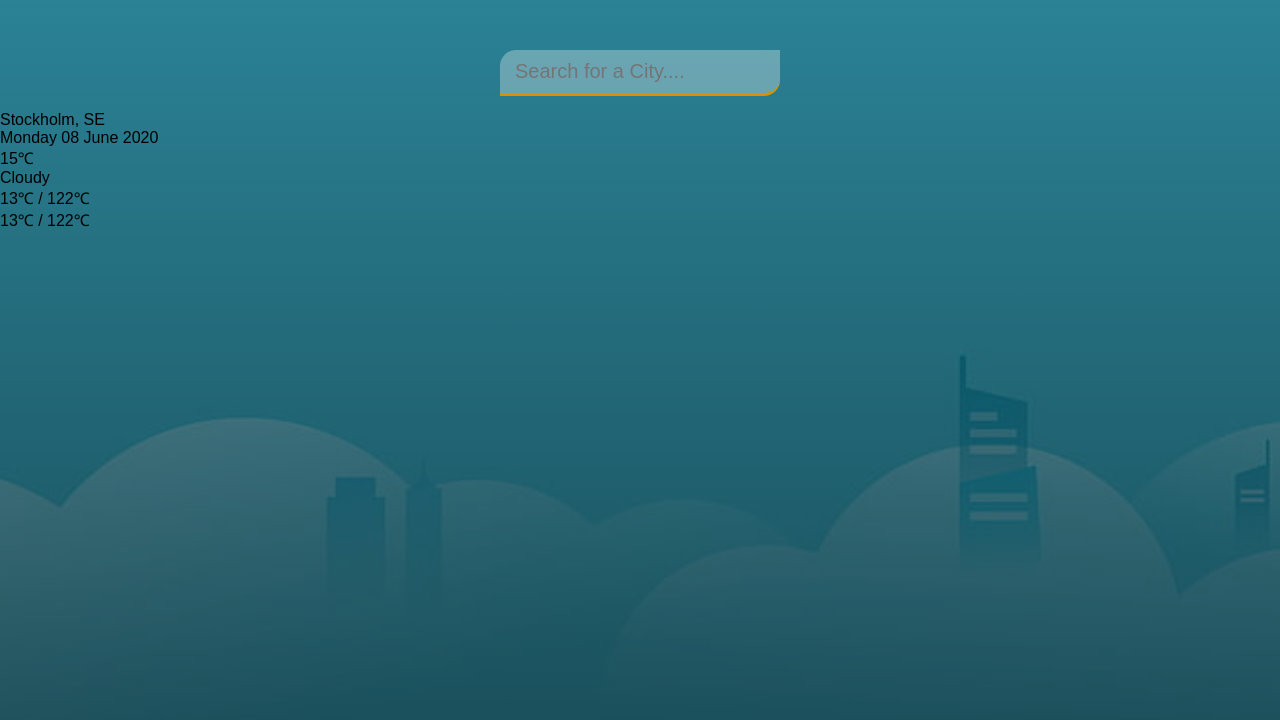
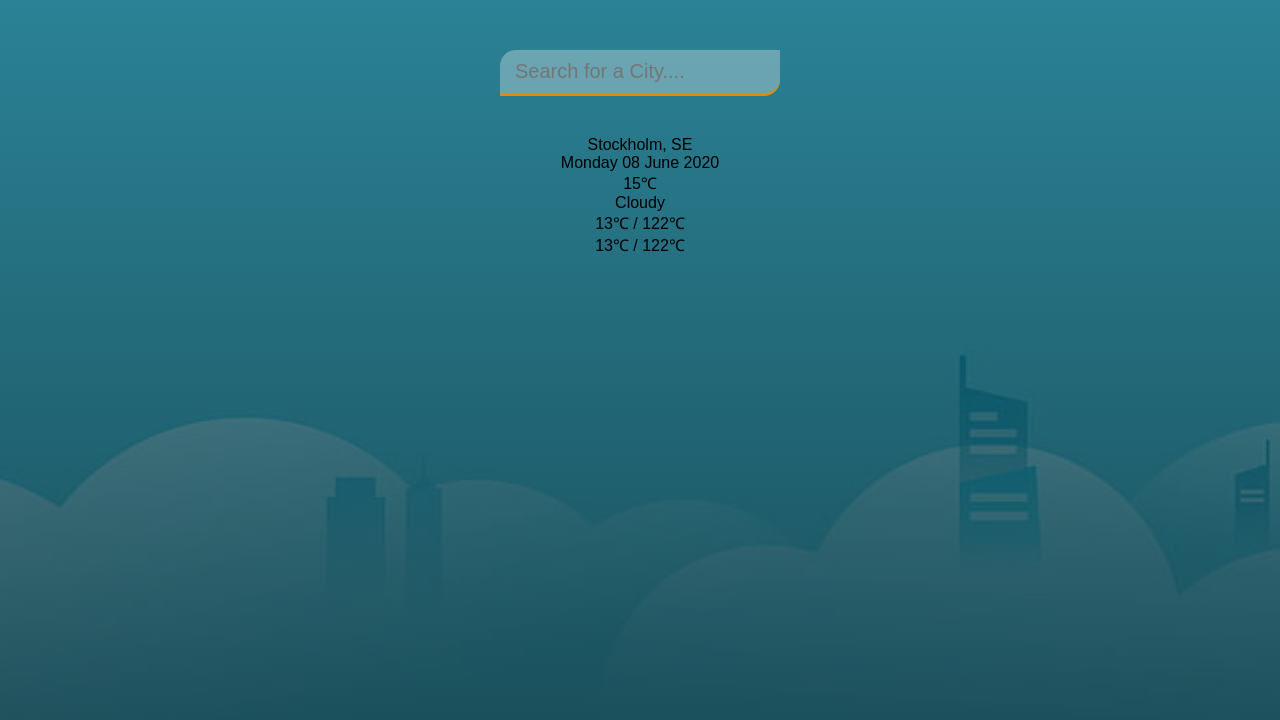
Before and after one commit to BobWRowsse/WeatherApp, a plain HTML site: page index.html in a window 1280 px wide. Drawn offline with Linux system fonts and the light colour scheme.

Commit message:
main css

```diff
--- a/main.css
+++ b/main.css
@@ -44,3 +44,12 @@ header input {
 header input:focus {
   background-color: rgba(255, 255, 255, 0.6);
 }
+
+main {
+  flex: 1 1 100%;
+  padding: 25px 25px 50px;
+  display: flex;
+  flex-direction: column;
+  align-items: center;
+  text-align: center;
+}
```
